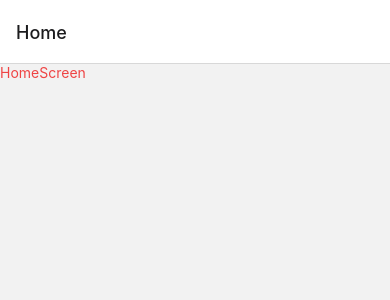
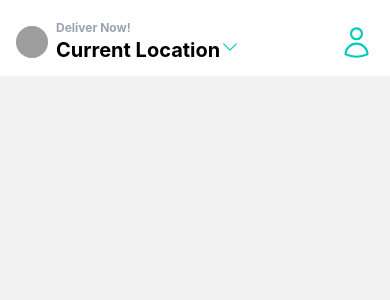
Before and after one commit to davidkamayor/deliveroo-clone, a React Native app: screen /Home in a window 390 px wide. Shown: the top 300 px of the page. Built offline with nearby package versions, Linux system fonts and the light colour scheme; grey boxes are pictures that could not be loaded.

Commit message:
build header

```diff
--- a/package.json
+++ b/package.json
@@ -18,8 +18,10 @@
     "react": "18.2.0",
     "react-dom": "18.2.0",
     "react-native": "0.72.4",
+    "react-native-heroicons": "^3.2.0",
     "react-native-safe-area-context": "4.6.3",
     "react-native-screens": "~3.22.0",
+    "react-native-svg": "^13.13.0",
     "react-native-web": "~0.19.6"
   },
   "devDependencies": {
--- a/screens/HomeScreen.tsx
+++ b/screens/HomeScreen.tsx
@@ -1,15 +1,52 @@
-import { View, Text } from "react-native";
+import { View, Text, Image, SafeAreaView } from "react-native";
 import { styled } from "nativewind";
-import React from "react";
+import React, { useLayoutEffect } from "react";
+import { useNavigation } from "@react-navigation/native";
+// use "solid" instead of "outline" for solid variant
+import {
+  UserIcon,
+  ChevronDownIcon,
+  SearchIcon,
+  AdjustmentsIcon,
+} from "react-native-heroicons/outline";
 
 const StyledView = styled(View);
 const StyledText = styled(Text);
 
 const HomeScreen = (): React.JSX.Element => {
+  const navigation = useNavigation();
+
+  // updates screen when variables inside array update
+  React.useLayoutEffect(() => {
+    navigation.setOptions({
+      headerShown: false,
+    });
+  }, []);
+
   return (
-    <StyledView>
-      <StyledText className="text-red-500">HomeScreen</StyledText>
-    </StyledView>
+    <SafeAreaView className="bg-white pt-5">
+      {/* Header */}
+      <StyledView className="flex-row pb-3 items-center mx-4 space-x-2">
+        <Image
+          source={{
+            uri: "https://links.papareact.com/wru",
+          }}
+          className="h-7 w-7 bg-gray-300 p-4 rounded-full"
+        />
+        <StyledView className="flex-1">
+          <StyledText className="font-bold text-gray-400 text-xs">
+            Deliver Now!
+          </StyledText>
+          <StyledText className="font-bold text-xl">
+            Current Location
+            <ChevronDownIcon size={20} color="#00CCBB" />
+          </StyledText>
+        </StyledView>
+        <UserIcon size={35} color="#00CCBB"></UserIcon>
+      </StyledView>
+
+      {/* Search */}
+    </SafeAreaView>
   );
 };
 
```
Also changed, not shown: 1 other file (tests, documents, lock files or other folders).
